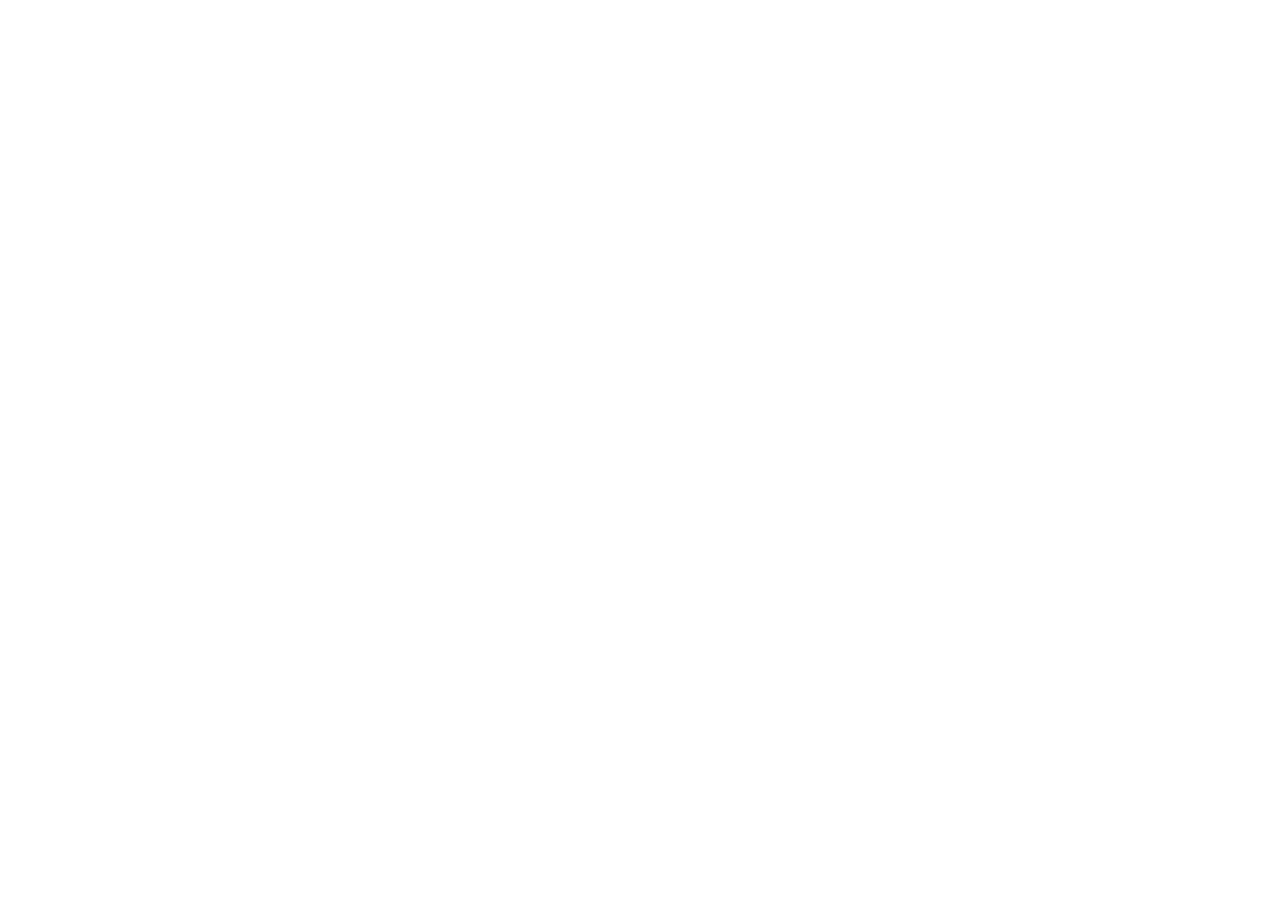
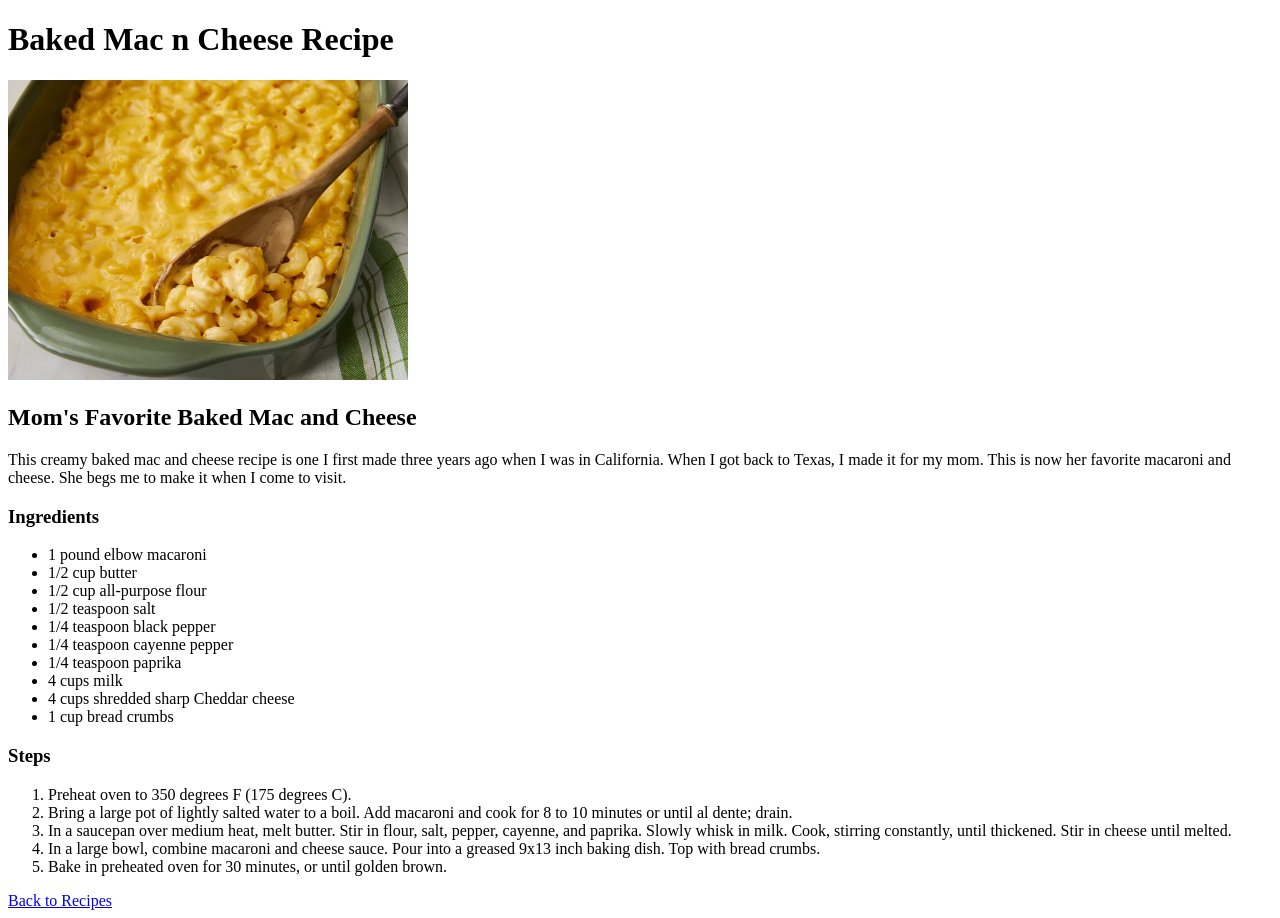
Before and after one commit to EddieM30/odin-recipes, a plain HTML site: page recipes/baked-mac-n-cheese.html in a window 1280 px wide. Before the commit the page ends 800 px from the top, so only its background shows below. Drawn offline with Linux system fonts and the light colour scheme.

Commit message:
finished up with the mac and cheese recipe and im taking a break for the rest of the night. starting with veggie stir fry tomorrow.

```diff
--- a/recipes/baked-mac-n-cheese.html
+++ b/recipes/baked-mac-n-cheese.html
@@ -0,0 +1,38 @@
+<!DOCTYPE html>
+<html lang="en">
+<head>
+    <meta charset="UTF-8">
+    <meta name="viewport" content="width=device-width, initial-scale=1.0">
+    <title>Document</title>
+</head>
+<body>
+    <h1>Baked Mac n Cheese Recipe</h1> <img style="
+    width: 400px;"
+    src="recipe-images/baked-mac-and-cheese.webp">
+    <h2>Mom's Favorite Baked Mac and Cheese</h2>
+    <p>This creamy baked mac and cheese recipe is one I first made three years ago when I was in California. When I got back to Texas, I made it for my mom. This is now her favorite macaroni and cheese. She begs me to make it when I come to visit.</p>
+
+    <h3>Ingredients</h3>
+    <ul>
+        <li>1 pound elbow macaroni</li>
+        <li>1/2 cup butter</li>
+        <li>1/2 cup all-purpose flour</li>
+        <li>1/2 teaspoon salt</li>
+        <li>1/4 teaspoon black pepper</li>
+        <li>1/4 teaspoon cayenne pepper</li>
+        <li>1/4 teaspoon paprika</li>
+        <li>4 cups milk</li>
+        <li>4 cups shredded sharp Cheddar cheese</li>
+        <li>1 cup bread crumbs</li>
+    </ul>
+    <h3>Steps</h3>
+    <ol>
+        <li>Preheat oven to 350 degrees F (175 degrees C).</li>
+        <li>Bring a large pot of lightly salted water to a boil. Add macaroni and cook for 8 to 10 minutes or until al dente; drain.</li>
+        <li>In a saucepan over medium heat, melt butter. Stir in flour, salt, pepper, cayenne, and paprika. Slowly whisk in milk. Cook, stirring constantly, until thickened. Stir in cheese until melted.</li>
+        <li>In a large bowl, combine macaroni and cheese sauce. Pour into a greased 9x13 inch baking dish. Top with bread crumbs.</li>
+        <li>Bake in preheated oven for 30 minutes, or until golden brown.</li>
+    </ol>
+    <a href="../index.html">Back to Recipes</a>
+</body>
+</html>
```
Also changed, not shown: recipes/lasagna.html (+1 -1 lines), recipes/veggie-stir-fry.html (+11 -0 lines), recipes/recipe-images/baked-mac-and-cheese.webp (added), recipes/recipe-images/lasagna.jpg (renamed from recipes/imgs/lasagna.jpg).
